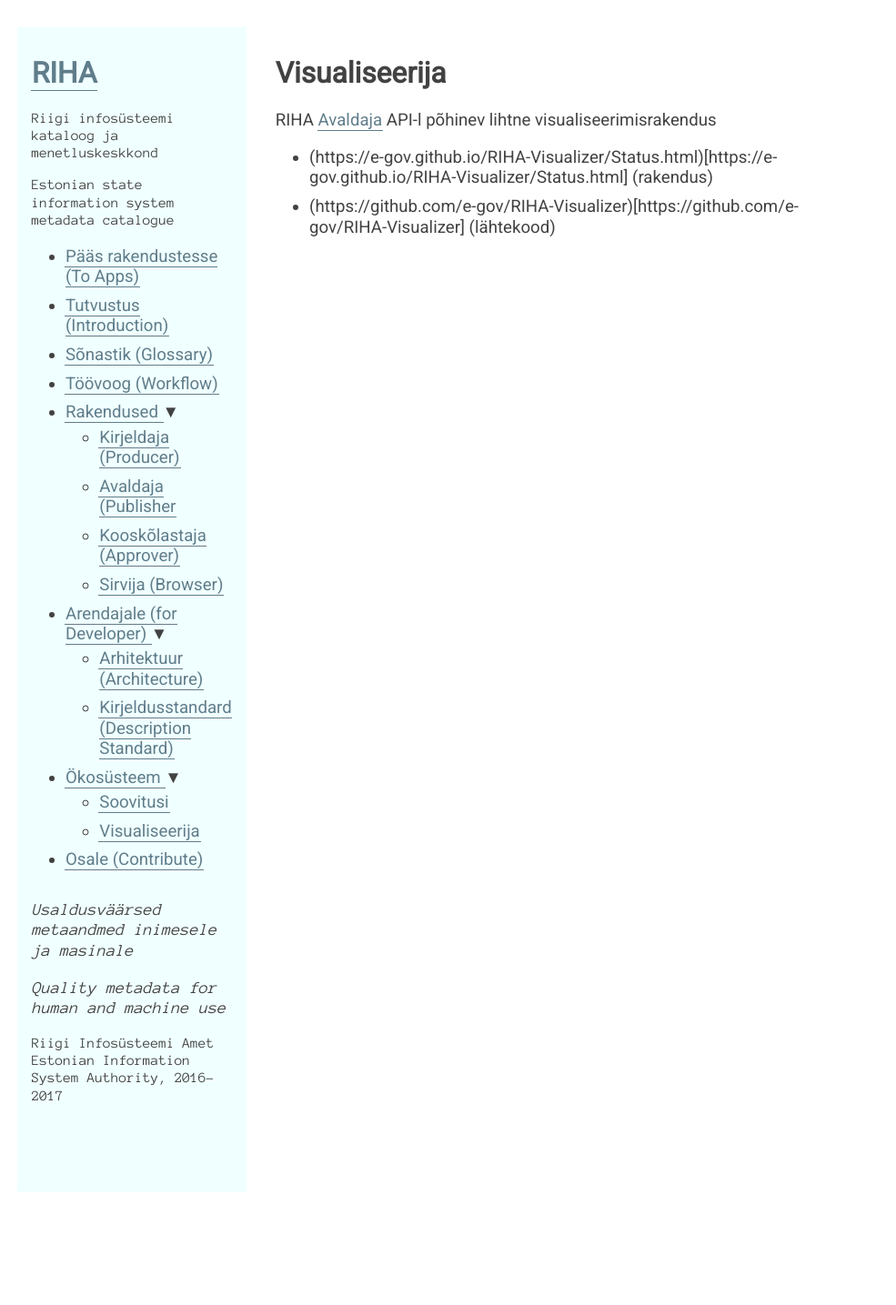
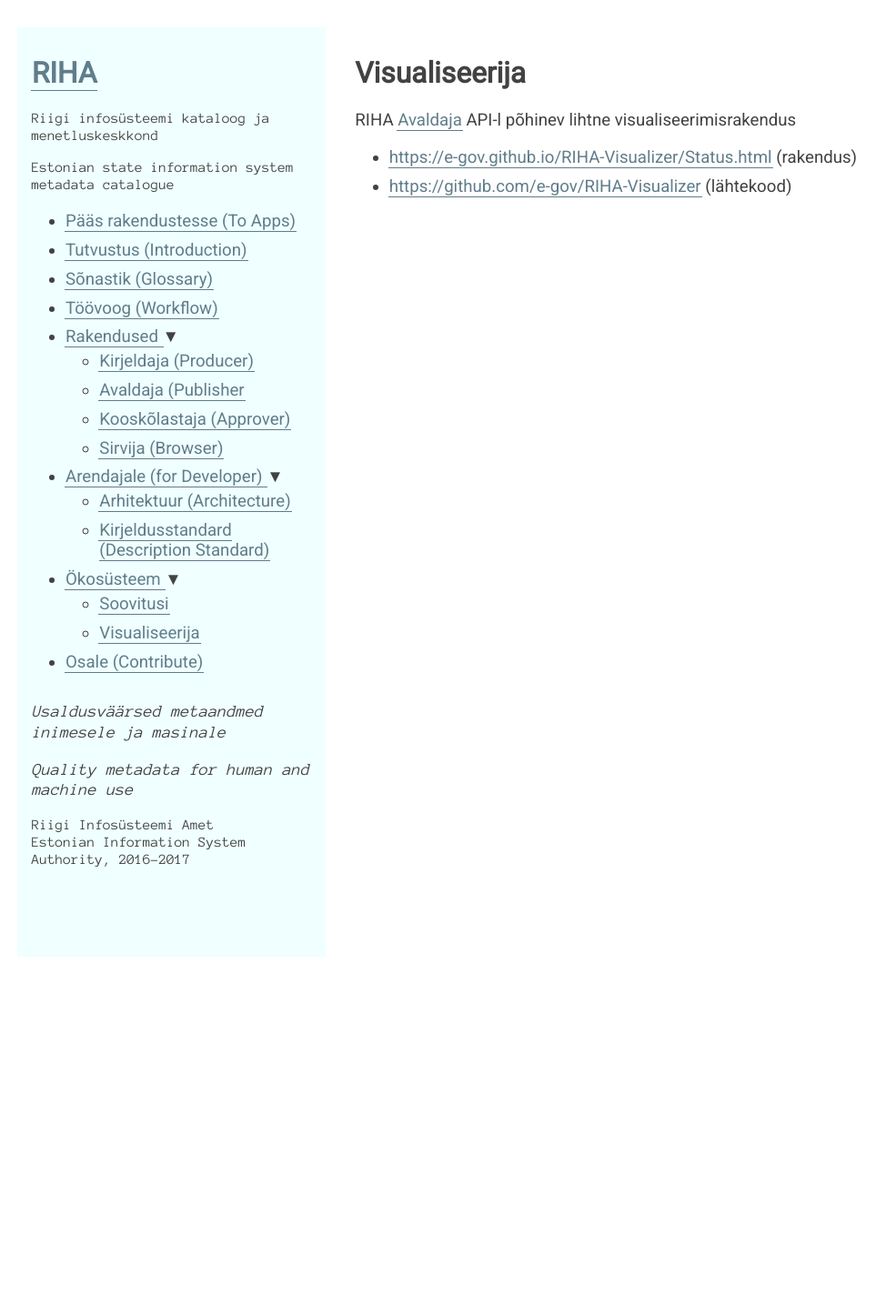
Before and after one commit to e-gov/RIHA-Index, a Jekyll site: the page built from Visualiseerija.md, in a window 1280 px wide. Shown: the whole page at 91% size, without its empty margins (0-985 px from the left). Built offline with Jekyll 4.4.1, drawn with Linux system fonts in a browser that asks for light colours; after the commit the page ends 1175 px from its top, so only the background shows below that.

Commit message:
Update Visualiseerija.md

```diff
--- a/Visualiseerija.md
+++ b/Visualiseerija.md
@@ -9,5 +9,5 @@ published: true
 
 RIHA [Avaldaja](Avaldaja) API-l põhinev lihtne visualiseerimisrakendus
 
-- (https://e-gov.github.io/RIHA-Visualizer/Status.html)[https://e-gov.github.io/RIHA-Visualizer/Status.html] (rakendus)
-- (https://github.com/e-gov/RIHA-Visualizer)[https://github.com/e-gov/RIHA-Visualizer] (lähtekood)
+- [https://e-gov.github.io/RIHA-Visualizer/Status.html](https://e-gov.github.io/RIHA-Visualizer/Status.html) (rakendus)
+- [https://github.com/e-gov/RIHA-Visualizer](https://github.com/e-gov/RIHA-Visualizer) (lähtekood)
```
